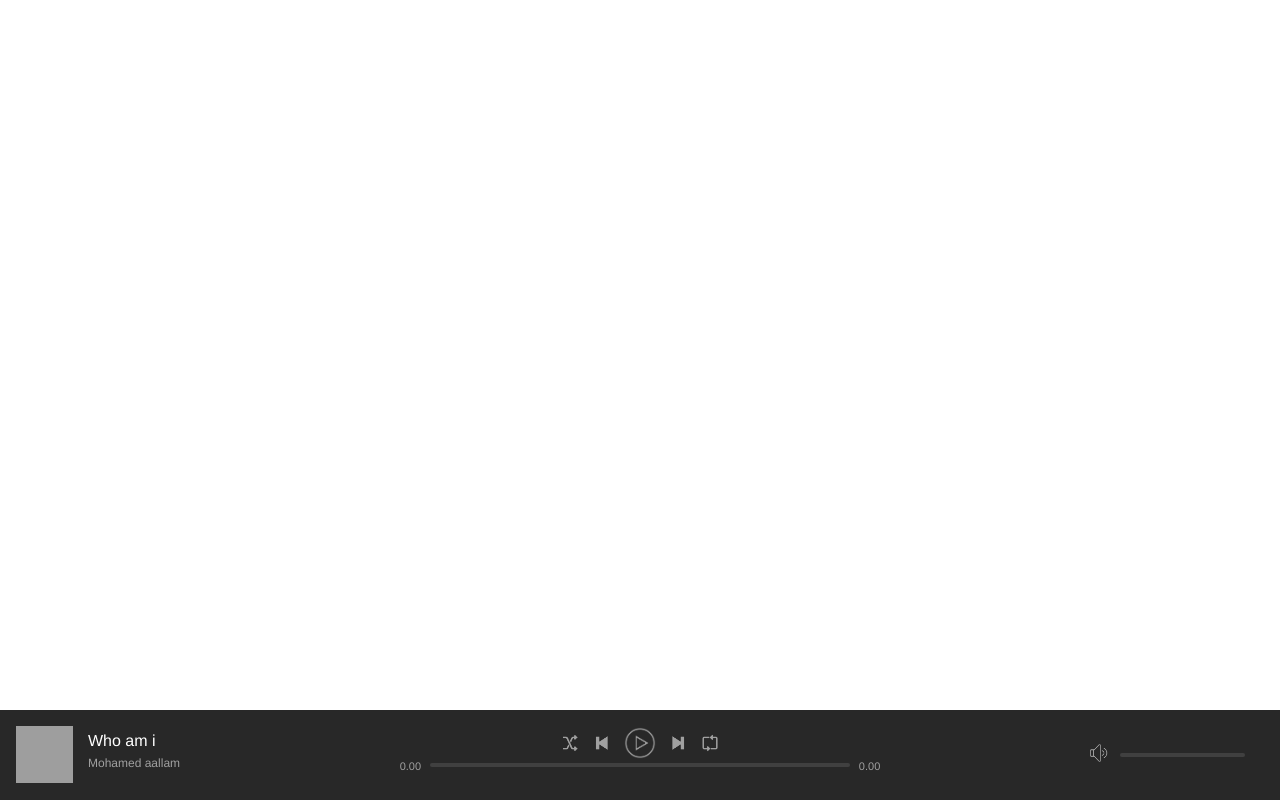
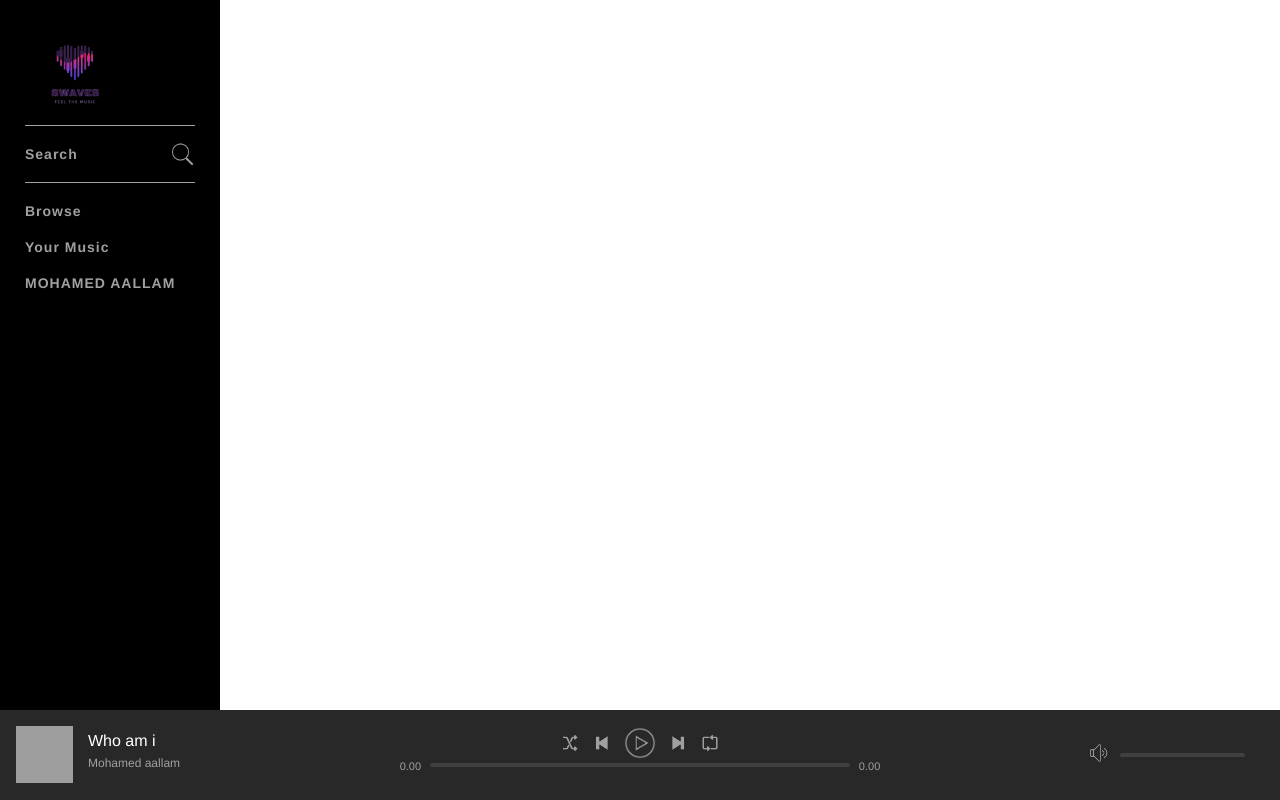
Before and after one commit to Risoblue/Sonorwaves_1.0, a PHP site: page / in a window 1280 px wide. Run offline with PHP 8.4, Linux system fonts and the light colour scheme; grey boxes are pictures that could not be loaded.

Commit message:
thirdone

```diff
--- a/assets/css/style.css
+++ b/assets/css/style.css
@@ -142,3 +142,56 @@ html, body {
 .labarredevolume .progressBar {
 	width: 125px;
 }
+#topContainer {
+    min-height: 100%;
+    width: 100%;
+}
+#navBarContainer {
+	background-color: #000;
+    width: 220px;
+    height: 100vh;
+    position: fixed;
+    top: 0;
+    left: 0;
+}
+
+.navBar {
+    padding: 25px;
+    display: flex;
+    flex-direction: column;
+    -ms-flex-direction: column;
+}
+
+.logo img {
+    width: 100px;
+}
+
+.navBar .group {
+    border-top: 1px solid #a0a0a0;
+    padding: 10px 0;
+}
+
+.navItem {
+    padding: 10px 0;
+    font-size: 14px;
+    font-weight: 700;
+    display: block;
+    letter-spacing: 1px;
+    position: relative;
+}
+
+.navItemLink {
+    color: #a0a0a0;
+    text-decoration: none;
+}
+.navItemLink:hover {
+    color: #ffffff;
+    text-decoration: none;
+}
+
+.navItemLink .icon {
+    position: absolute;
+    right: 0;
+    top: 6px;
+    width: 25px;
+}
--- a/index.php
+++ b/index.php
@@ -6,6 +6,51 @@
 
 <body>
 
+
+<div id="mainContainer">
+
+<div id="topContainer">
+
+	<div id="navBarContainer">
+		<nav class="navBar">
+
+			<a href="index.php" class="logo">
+				<img src="assets/images/icons/logo.png">
+			</a>
+
+
+			<div class="group">
+
+				<div class="navItem">
+					<a href="search.php" class="navItemLink">Search
+						<img src="assets/images/icons/search.png" class="icon" alt="Search">
+					</a>
+				</div>
+
+			</div>
+
+			<div class="group">
+				<div class="navItem">
+					<a href="browse.php" class="navItemLink">Browse</a>
+				</div>
+
+				<div class="navItem">
+					<a href="yourMusic.php" class="navItemLink">Your Music</a>
+				</div>
+
+				<div class="navItem">
+					<a href="profile.php" class="navItemLink">MOHAMED AALLAM</a>
+				</div>
+			</div>
+
+
+
+
+		</nav>
+	</div>
+
+</div>
+
 		<div id="nowPlayingBarContainer">
 
 		<div id="nowPlayingBar">
@@ -13,7 +58,7 @@
 		<div id="nowPlayingLeft">
 		<div class="content">
 			<span class="albumLink" >
-			<img src="https://assets.audiomack.com/mullastar/rudeboy-psquare-realitymullastar-275-275-1531856756.jpg" class="albumArtwork">
+				<img src="https://encrypted-tbn0.gstatic.com/images?q=tbn:ANd9GcTwdGdH-OiivPe7Anc4rylxRRgQ4zTtE3ywaC35LjqdhyO-mJ5s&s" class="albumArtwork">
 			</span>
 			<div class="trackInfo">
 
@@ -109,6 +154,9 @@
 			</div>
 
 		</div>
+</div>
+
+
 
 </body>
 
```
Also changed, not shown: assets/images/icons/logo.png (added). Lines whose indentation alone changed are shown as unchanged.
